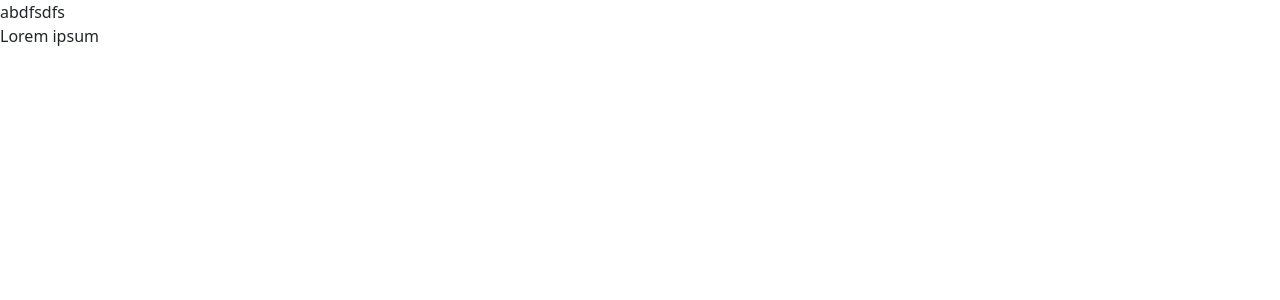
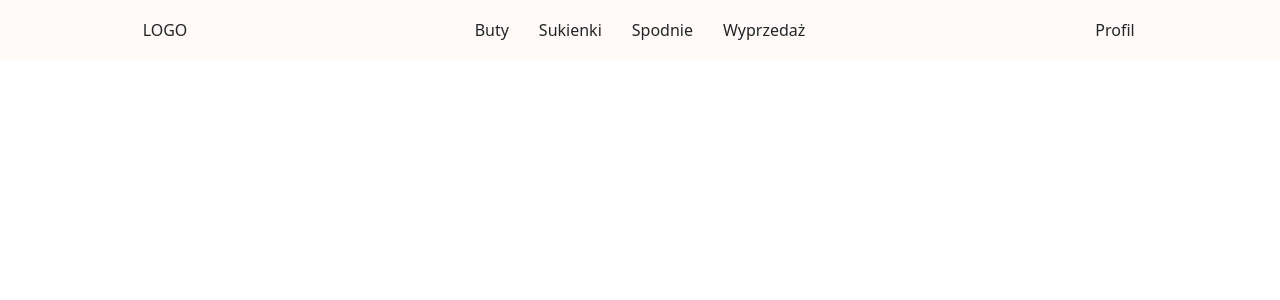
Before and after one commit to MilaKropeczka/ForHome-Shop-Online, a React (Create React App) app: page / in a window 1280 px wide. Shown: the top 300 px of the page. Built offline with nearby package versions, Linux system fonts and the light colour scheme.

Commit message:
bootstrap nav

```diff
--- a/src/component/Nav/Nav.js
+++ /dev/null
@@ -1,15 +0,0 @@
-import React, { Component } from 'react';
-import styles from './Nav.module.sass';
-
-function Nav() {
-	return (
-		<>
-			<nav className={styles.nav}>
-				abdfsdfs
-				<div className={styles.color}>Lorem ipsum</div>
-			</nav>
-		</>
-	);
-}
-
-export default Nav;
--- /dev/null
+++ b/src/components/Nav/Nav.js
@@ -0,0 +1,29 @@
+import styles from './Nav.module.sass';
+import '../../../node_modules/bootstrap/dist/css/bootstrap.min.css';
+import Container from 'react-bootstrap/Container';
+import Row from 'react-bootstrap/Row';
+import Col from 'react-bootstrap/Col';
+
+function Nav() {
+	return (
+		<>
+			<nav className={styles.backgroundColor}>
+				<Container className={styles.nav}>
+					<Row className='align-items-center h-100 text-center'>
+						<Col>LOGO</Col>
+						<Col lg={8} className='d-none d-lg-block'>
+							<div className='d-inline-block mx-4'>Buty</div>
+							<div className='d-inline-block mx-4'>Sukienki</div>
+							<div className='d-inline-block mx-4'>Spodnie</div>
+							<div className='d-inline-block mx-4'>Wyprzedaż</div>
+						</Col>
+						<Col className='d-lg-none'>MenuMobile</Col>
+						<Col>Profil</Col>
+					</Row>
+				</Container>
+			</nav>
+		</>
+	);
+}
+
+export default Nav;
--- a/src/component/Nav/Nav.module.sass
+++ b/src/components/Nav/Nav.module.sass
@@ -1,10 +1,12 @@
 @import "../../../node_modules/bootstrap/scss/functions"
 @import "../../../node_modules/bootstrap/scss/variables"
 @import "../../../node_modules/bootstrap/scss/mixins"
+@import "../colors"
+
+.backgroundColor
+    background-color: $light
 
 .nav
+    width: 100%
     font-size: 1.6em
     height: 60px
-
-.color
-    color: $gray-900
--- /dev/null
+++ b/src/components/colors.sass
@@ -0,0 +1,3 @@
+$light: #FFFAF7
+$primary: #EB732B
+$grey: #707070
--- a/src/index.sass
+++ b/src/index.sass
@@ -1,5 +1,4 @@
 // RESET
-
 *, *::after, *::before
     box-sizing: border-box
     margin: 0
```
Also changed, not shown: src/App.js (+4 -4 lines), src/logo.svg (deleted).
